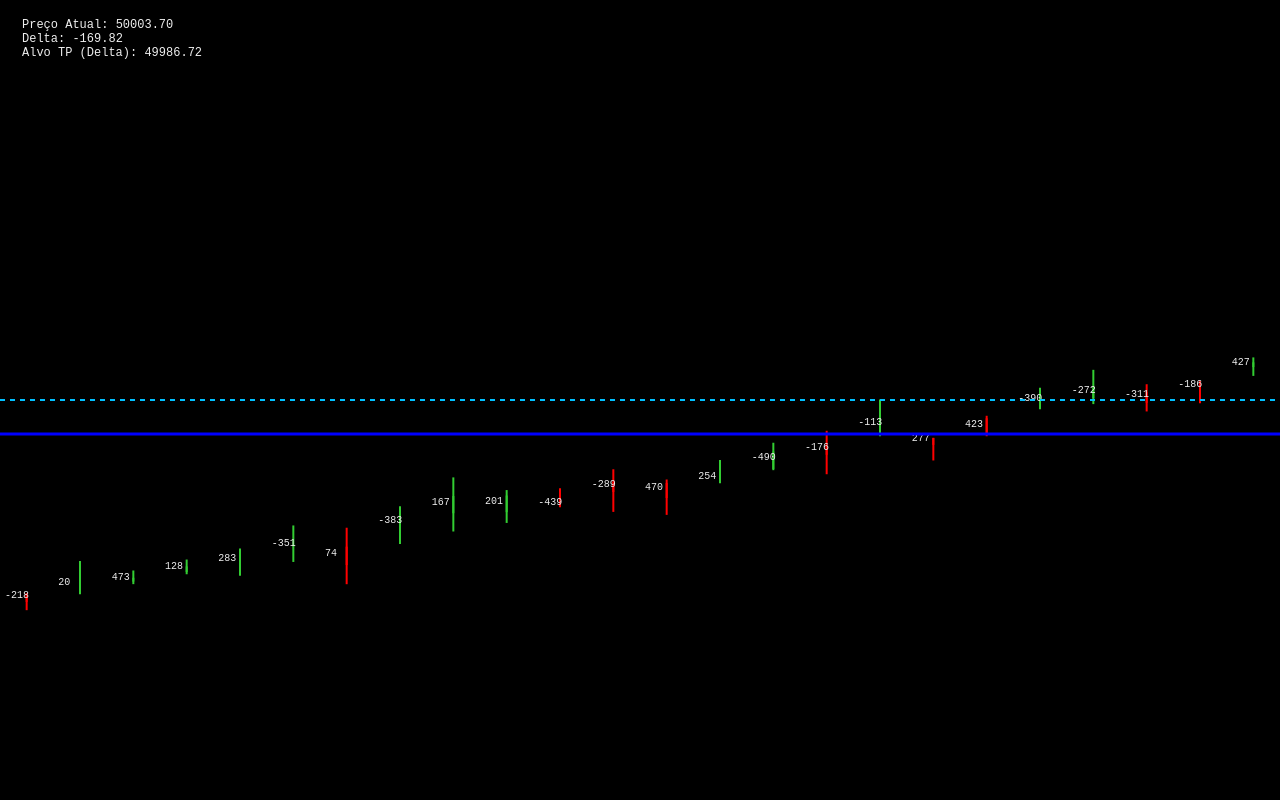
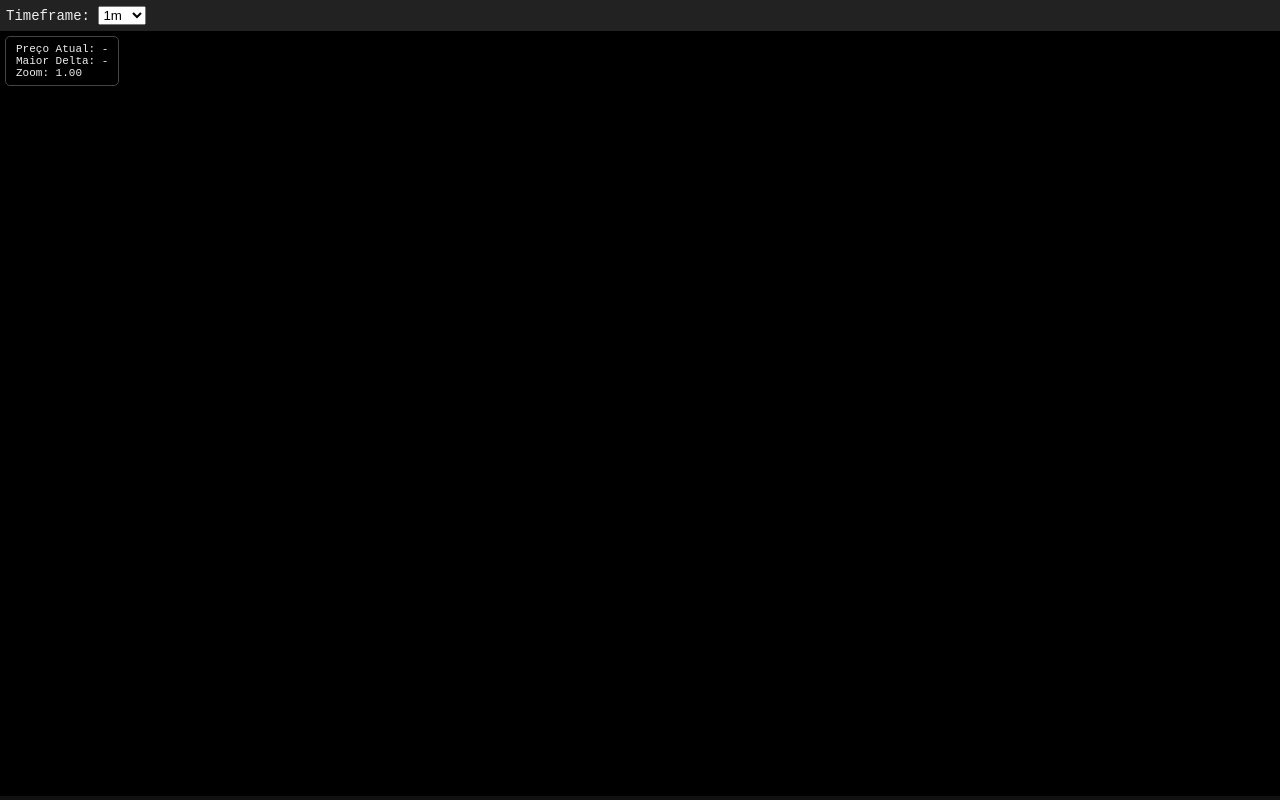
Before and after one commit to ericao6/binance.btc, a plain HTML site: page index.html in a window 1280 px wide. Drawn offline with Linux system fonts and the light colour scheme.

Commit message:
Update index.html
novo leiate

```diff
--- a/index.html
+++ b/index.html
@@ -2,221 +2,288 @@
 <html lang="pt-BR">
 <head>
   <meta charset="UTF-8" />
-<meta name="viewport" content="width=device-width, initial-scale=1" />
-<title>SuperDOM + Gráfico Binance</title>
+  <meta name="viewport" content="width=device-width, initial-scale=1.0, maximum-scale=1.0, user-scalable=no" />
+  <title>Gráfico Binance + SuperDOM + Iceberg & Retirada</title>
   <style>
     html, body {
       margin: 0; padding: 0; height: 100%; font-family: monospace; background: #111; color: #eee;
-    -webkit-user-select:none; -moz-user-select:none; -ms-user-select:none; user-select:none;
     }
-  #container {
+    #controls {
+      padding: 6px; background: #222; font-size: 14px;
+    }
+    #chartWrapper {
       position: relative;
-    width: 100vw; height: 100vh;
+      width: 100vw;
+      height: calc(100vh - 35px);
       overflow: hidden;
-    display: flex;
-    flex-direction: row;
     }
-  #chartCanvas {
-    flex: 1;
+    canvas {
+      display: block;
+      width: 100%;
+      height: 100%;
       background: #000;
       touch-action: pinch-zoom;
     }
-  #superDOM {
-    width: 150px;
-    background: #111;
-    border-left: 1px solid #333;
+    #domOverlay {
+      position: absolute;
+      top: 0; right: 0;
+      width: 80px;
+      background: rgba(0,0,0,0.4);
+      font-size: 10px;
       overflow-y: auto;
-    font-size: 12px;
-    padding: 5px;
+      height: 100%;
+      z-index: 3;
+    }
+    .dom-line {
+      position: absolute;
+      right: 0;
+      width: 100%;
+      padding: 1px 2px;
+      text-align: right;
+    }
+    .bid-line {
+      background: rgba(0,255,0,0.1);
+    }
+    .ask-line {
+      background: rgba(255,0,0,0.1);
+    }
+    .line-label {
+      position: absolute;
+      font-size: 11px;
+      background: #000;
+      padding: 1px 3px;
+      color: white;
+      border-radius: 3px;
+      z-index: 4;
+      white-space: nowrap;
     }
     #infoPanel {
       position: absolute;
-    top: 10px; left: 10px;
-    background: rgba(0,0,0,0.7);
-    padding: 8px 12px;
-    border-radius: 6px;
-    font-size: 12px;
-    max-width: 300px;
-    z-index: 10;
+      top: 5px;
+      left: 5px;
+      background: rgba(0,0,0,0.65);
+      border: 1px solid #444;
+      padding: 6px 10px;
+      border-radius: 5px;
+      font-size: 11px;
+      z-index: 4;
     }
-  .targetLine {
-    position: absolute;
-    left: 0; right: 0; height: 2px; z-index: 5;
+    .iceberg-line {
+      stroke: yellow;
+      stroke-width: 2;
+      stroke-dasharray: 6,4;
     }
-  .targetBuy { background: limegreen; }
-  .targetSell { background: orange; }
-  .targetDelta { background: deepskyblue; }
+    .retirada-line {
+      stroke: magenta;
+      stroke-width: 2;
+      stroke-dasharray: 4,4;
+    }
   </style>
 </head>
 <body>
-<div id="container">
-  <canvas id="chartCanvas"></canvas>
-  <div id="superDOM">
-    <h3>SuperDOM</h3>
-    <div id="buyOrders"></div>
-    <div id="sellOrders"></div>
+  <div id="controls">
+    Timeframe:
+    <select id="timeframe">
+      <option value="1m">1m</option>
+      <option value="5m">5m</option>
+      <option value="15m">15m</option>
+    </select>
   </div>
+  <div id="chartWrapper">
+    <canvas id="canvas"></canvas>
+    <div id="domOverlay"></div>
     <div id="infoPanel">
-    <div>Preço Atual: <span id="priceNow">0</span></div>
-    <div>Delta: <span id="deltaValue">0</span></div>
-    <div>Alvo TP (Delta): <span id="targetPrice">0</span></div>
+      <div>Preço Atual: <span id="currentPrice">-</span></div>
+      <div>Maior Delta: <span id="deltaTarget">-</span></div>
+      <div>Zoom: <span id="zoomLevel">1.00</span></div>
     </div>
   </div>
 
   <script>
-(() => {
-  const canvas = document.getElementById('chartCanvas');
+    const canvas = document.getElementById('canvas');
     const ctx = canvas.getContext('2d');
-  const buyOrdersDiv = document.getElementById('buyOrders');
-  const sellOrdersDiv = document.getElementById('sellOrders');
-  const priceNowSpan = document.getElementById('priceNow');
-  const deltaValueSpan = document.getElementById('deltaValue');
-  const targetPriceSpan = document.getElementById('targetPrice');
+    const domOverlay = document.getElementById('domOverlay');
+    const currentPriceSpan = document.getElementById('currentPrice');
+    const deltaTargetSpan = document.getElementById('deltaTarget');
+    const zoomLevelSpan = document.getElementById('zoomLevel');
+    const timeframeSelector = document.getElementById('timeframe');
 
-  // Ajusta canvas para full size do container
-  function resize() {
-    canvas.width = canvas.clientWidth * window.devicePixelRatio;
-    canvas.height = canvas.clientHeight * window.devicePixelRatio;
-    ctx.setTransform(1,0,0,1,0,0);
-    ctx.scale(window.devicePixelRatio, window.devicePixelRatio);
+    let price = 0;
+    let deltaMap = {};
+    let candles = [];
+    let zoom = 1;
+
+    // Para detecção iceberg e retirada rápida
+    const ICEBERG_VOLUME_THRESHOLD = 50; // Ajuste conforme ativo
+    const RETIRADA_VOLUME_DROP = 30; // Queda brusca para retirada rápida
+    let lastDepth = { bids: [], asks: [] };
+    let icebergLines = [];
+    let retiradaLines = [];
+
+    function resizeCanvas() {
+      canvas.width = canvas.clientWidth;
+      canvas.height = canvas.clientHeight;
     }
-  window.addEventListener('resize', resize);
-  resize();
+    window.addEventListener('resize', resizeCanvas);
+    resizeCanvas();
 
-  // Variáveis para simulação (substituir com WebSocket Binance real)
-  let price = 50000;
-  let delta = 0;
-  let targetDeltaPrice = price + 50;
-  let buyOrders = [];
-  let sellOrders = [];
+    function yPos(p) {
+      return canvas.height / 2 + (price - p) * zoom * 5;
+    }
 
-  // Gera ordens simuladas para SuperDOM
-  function generateOrders() {
-    buyOrders = [];
-    sellOrders = [];
-    for(let i=0; i<15; i++) {
-      buyOrders.push({price: price - i*10, volume: Math.floor(Math.random()*100 + 1)});
-      sellOrders.push({price: price + i*10, volume: Math.floor(Math.random()*100 + 1)});
+    function drawLine(y, color, text, dash = [4,4]) {
+      ctx.strokeStyle = color;
+      ctx.setLineDash(dash);
+      ctx.beginPath();
+      ctx.moveTo(0, y);
+      ctx.lineTo(canvas.width, y);
+      ctx.stroke();
+      ctx.setLineDash([]);
+
+      const lbl = document.createElement('div');
+      lbl.className = 'line-label';
+      lbl.innerText = text;
+      lbl.style.top = `${y}px`;
+      lbl.style.left = '5px';
+      lbl.style.color = color;
+      canvas.parentElement.appendChild(lbl);
+      setTimeout(() => lbl.remove(), 12000);
+    }
+
+    function render() {
+      ctx.clearRect(0, 0, canvas.width, canvas.height);
+      drawLine(yPos(price), 'deepskyblue', `Preço Atual: ${price.toFixed(2)}`);
+
+      candles.forEach((c, i) => {
+        const x = canvas.width - (candles.length - i) * 8;
+        const oY = yPos(c.o);
+        const cY = yPos(c.c);
+        const hY = yPos(c.h);
+        const lY = yPos(c.l);
+        ctx.strokeStyle = c.o > c.c ? 'red' : 'lime';
+        ctx.beginPath();
+        ctx.moveTo(x + 3, hY);
+        ctx.lineTo(x + 3, lY);
+        ctx.stroke();
+        ctx.strokeRect(x, Math.min(oY, cY), 6, Math.abs(oY - cY));
+        ctx.fillStyle = '#fff';
+        ctx.font = '8px monospace';
+        ctx.fillText(c.delta.toFixed(1), x, Math.min(oY, cY) - 4);
+      });
+
+      // Delta alvo
+      let maxDelta = 0;
+      let targetPrice = 0;
+      for (let p in deltaMap) {
+        if (Math.abs(deltaMap[p]) > Math.abs(maxDelta)) {
+          maxDelta = deltaMap[p];
+          targetPrice = parseFloat(p);
         }
       }
-  generateOrders();
+      if (targetPrice) {
+        drawLine(yPos(targetPrice), maxDelta > 0 ? 'cyan' : 'orange', `Alvo Delta: ${targetPrice}`, [6,3]);
+        deltaTargetSpan.innerText = `${targetPrice} (${maxDelta > 0 ? 'Buy' : 'Sell'})`;
+      }
 
-  // Atualiza painel SuperDOM
-  function updateSuperDOM() {
-    buyOrdersDiv.innerHTML = '<b>Ordens Compra (Bid)</b><br>';
-    sellOrdersDiv.innerHTML = '<b>Ordens Venda (Ask)</b><br>';
+      // Linhas iceberg
+      icebergLines.forEach(p => {
+        drawLine(yPos(p), 'yellow', `Iceberg: ${p.toFixed(2)}`, [10,5]);
+      });
 
-    buyOrders.forEach(o => {
-      buyOrdersDiv.innerHTML += `R$ ${o.price.toFixed(2)} - ${o.volume}<br>`;
+      // Linhas retirada rápida
+      retiradaLines.forEach(p => {
+        drawLine(yPos(p), 'magenta', `Retirada: ${p.toFixed(2)}`, [4,4]);
       });
-    sellOrders.forEach(o => {
-      sellOrdersDiv.innerHTML += `R$ ${o.price.toFixed(2)} - ${o.volume}<br>`;
+
+      zoomLevelSpan.innerText = zoom.toFixed(2);
+      currentPriceSpan.innerText = price.toFixed(2);
+    }
+
+    function updateDOMOverlay(bids, asks) {
+      domOverlay.innerHTML = '';
+      const all = [...bids.map(b => [...b, 'bid']), ...asks.map(a => [...a, 'ask'])];
+      all.sort((a, b) => +b[0] - +a[0]).forEach(([p, v, type]) => {
+        const y = yPos(+p);
+        if (y < 0 || y > canvas.height) return;
+        const div = document.createElement('div');
+        div.className = `dom-line ${type === 'bid' ? 'bid-line' : 'ask-line'}`;
+        div.style.top = `${y}px`;
+        div.innerText = `${parseFloat(p).toFixed(2)}\n${parseFloat(v).toFixed(2)}`;
+        domOverlay.appendChild(div);
       });
     }
 
-  // Função para plotar candles vazios (bordas) com delta dentro
-  function drawCandles() {
-    const width = canvas.clientWidth;
-    const height = canvas.clientHeight;
-    ctx.clearRect(0,0,width,height);
+    function detectIcebergAndRetirada(currentDepth) {
+      // Iceberg: volumes muito grandes que aparecem
+      icebergLines = [];
+      retiradaLines = [];
 
-    // Simula 30 candles
-    const candleCount = 30;
-    const candleWidth = width / candleCount;
-    const maxPrice = price + 200;
-    const minPrice = price - 200;
-    const priceRange = maxPrice - minPrice;
+      // Analisar bids e asks para iceberg (volume acima do limite)
+      currentDepth.bids.forEach(([price, vol]) => {
+        if (+vol > ICEBERG_VOLUME_THRESHOLD) {
+          icebergLines.push(+price);
+        }
+      });
+      currentDepth.asks.forEach(([price, vol]) => {
+        if (+vol > ICEBERG_VOLUME_THRESHOLD) {
+          icebergLines.push(+price);
+        }
+      });
 
-    for(let i=0; i<candleCount; i++) {
-      // Simula dados candle
-      let open = price - 100 + i * 5 + (Math.random()-0.5)*10;
-      let close = open + (Math.random()-0.5)*20;
-      let high = Math.max(open, close) + Math.random()*10;
-      let low = Math.min(open, close) - Math.random()*10;
-
-      // Posiciona y no canvas
-      const yOpen = height * (1 - (open - minPrice) / priceRange);
-      const yClose = height * (1 - (close - minPrice) / priceRange);
-      const yHigh = height * (1 - (high - minPrice) / priceRange);
-      const yLow = height * (1 - (low - minPrice) / priceRange);
-
-      // Cor da borda e preenchimento vazio
-      ctx.strokeStyle = close >= open ? 'limegreen' : 'red';
-      ctx.lineWidth = 2;
-      ctx.beginPath();
-
-      // Linha do corpo
-      ctx.moveTo(i*candleWidth + candleWidth/2, yOpen);
-      ctx.lineTo(i*candleWidth + candleWidth/2, yClose);
-      ctx.stroke();
-
-      // Linha do pavio
-      ctx.beginPath();
-      ctx.moveTo(i*candleWidth + candleWidth/2, yHigh);
-      ctx.lineTo(i*candleWidth + candleWidth/2, yLow);
-      ctx.stroke();
-
-      // Escreve delta no candle
-      ctx.fillStyle = '#eee';
-      ctx.font = '10px monospace';
-      const deltaSimulado = Math.floor((Math.random() - 0.5) * 1000);
-      ctx.fillText(deltaSimulado, i*candleWidth + 5, (yOpen + yClose)/2);
+      // Retirada rápida: detecta quedas bruscas no volume de preço em relação à última atualização
+      if (lastDepth.bids.length && lastDepth.asks.length) {
+        currentDepth.bids.forEach(([price, vol]) => {
+          let lastVol = lastDepth.bids.find(b => b[0] === price);
+          if (lastVol && lastVol[1] - vol > RETIRADA_VOLUME_DROP) {
+            retiradaLines.push(+price);
+          }
+        });
+        currentDepth.asks.forEach(([price, vol]) => {
+          let lastVol = lastDepth.asks.find(a => a[0] === price);
+          if (lastVol && lastVol[1] - vol > RETIRADA_VOLUME_DROP) {
+            retiradaLines.push(+price);
+          }
+        });
       }
 
-    // Linha preço atual turquesa tracejada
-    const yPrice = height * (1 - (price - minPrice) / priceRange);
-    ctx.strokeStyle = 'deepskyblue';
-    ctx.setLineDash([5,5]);
-    ctx.beginPath();
-    ctx.moveTo(0, yPrice);
-    ctx.lineTo(width, yPrice);
-    ctx.stroke();
-    ctx.setLineDash([]);
-
-    // Linha alvo delta (TP móvel) azul sólida
-    const yTarget = height * (1 - (targetDeltaPrice - minPrice) / priceRange);
-    ctx.strokeStyle = 'blue';
-    ctx.lineWidth = 3;
-    ctx.beginPath();
-    ctx.moveTo(0, yTarget);
-    ctx.lineTo(width, yTarget);
-    ctx.stroke();
+      lastDepth = currentDepth;
     }
 
-  // Atualiza painel de infos
-  function updateInfo() {
-    priceNowSpan.textContent = price.toFixed(2);
-    deltaValueSpan.textContent = delta.toFixed(2);
-    targetPriceSpan.textContent = targetDeltaPrice.toFixed(2);
+    function startKlineSocket(interval) {
+      if (window.wsKline) window.wsKline.close();
+      window.wsKline = new WebSocket(`wss://fstream.binance.com/ws/btcusdt@kline_${interval}`);
+      window.wsKline.onmessage = e => {
+        const k = JSON.parse(e.data).k;
+        const delta = deltaMap[k.c] || 0;
+        candles.push({ o: +k.o, h: +k.h, l: +k.l, c: +k.c, delta });
+        if (candles.length > 150) candles.shift();
+        render();
+      };
     }
 
-  // Simula atualização de preço e delta
-  function simulateUpdates() {
-    // Preço oscila
-    price += (Math.random()-0.5)*20;
-    delta = (Math.random()-0.5)*500;
+    startKlineSocket(timeframeSelector.value);
+    timeframeSelector.onchange = () => {
+      candles = [];
+      startKlineSocket(timeframeSelector.value);
+    };
 
-    // Atualiza alvo delta dinamicamente (exemplo)
-    targetDeltaPrice = price + delta * 0.1;
+    const wsDepth = new WebSocket('wss://fstream.binance.com/ws/btcusdt@depth20@100ms');
+    wsDepth.onmessage = e => {
+      const d = JSON.parse(e.data);
+      detectIcebergAndRetirada({ bids: d.bids, asks: d.asks });
+      updateDOMOverlay(d.bids, d.asks);
+      render();
+    };
 
-    // Atualiza ordens
-    generateOrders();
-    updateSuperDOM();
-
-    // Atualiza gráfico e painel
-    drawCandles();
-    updateInfo();
-  }
-
-  // Loop contínuo para simular dados em tempo real
-  setInterval(simulateUpdates, 1500);
-
-  // Inicializa na tela
-  updateSuperDOM();
-  drawCandles();
-  updateInfo();
-
-})();
+    const wsAgg = new WebSocket('wss://fstream.binance.com/ws/btcusdt@aggTrade');
+    wsAgg.onmessage = e => {
+      const d = JSON.parse(e.data);
+      price = +d.p;
+      const qty = +d.q;
+      const key = price.toFixed(2);
+      deltaMap[key] = (deltaMap[key] || 0) + (d.m ? -qty : qty);
+      render();
+    };
   </script>
 </body>
 </html>
```
Lines whose indentation alone changed are shown as unchanged.
